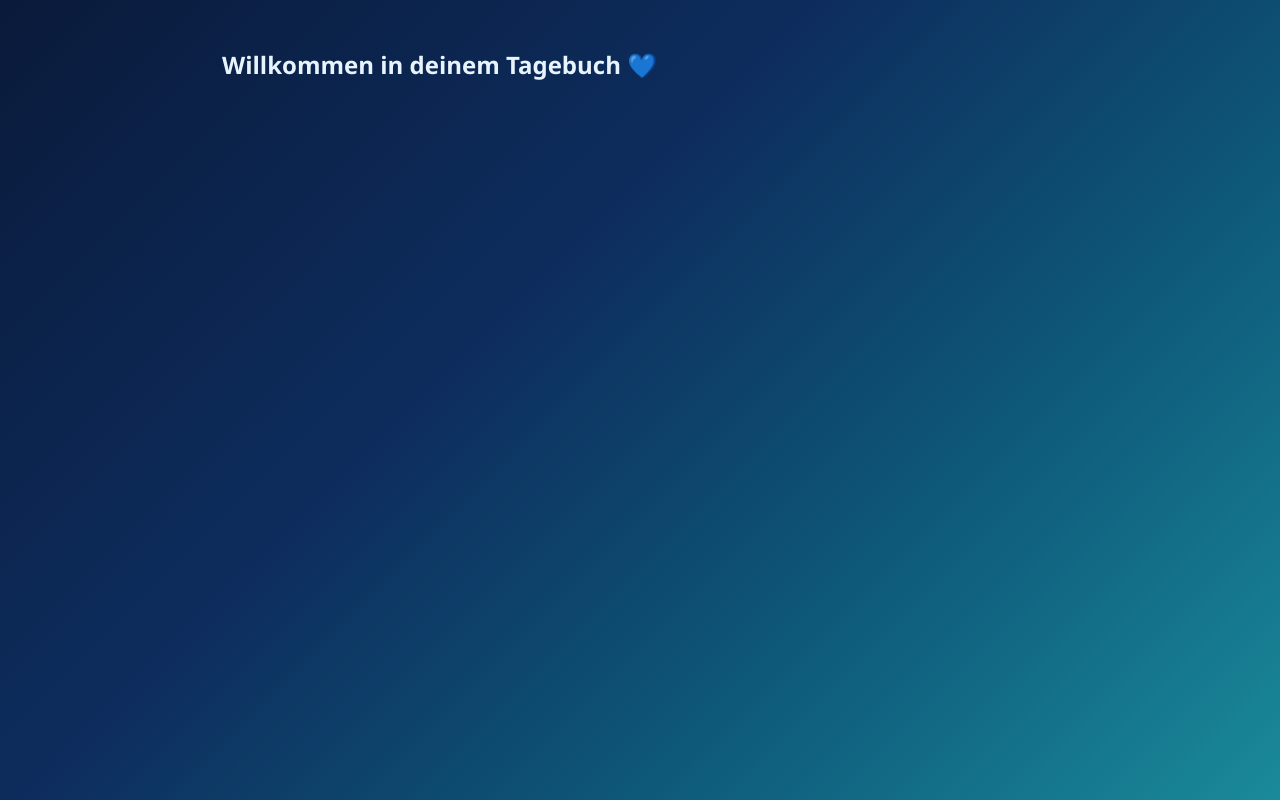
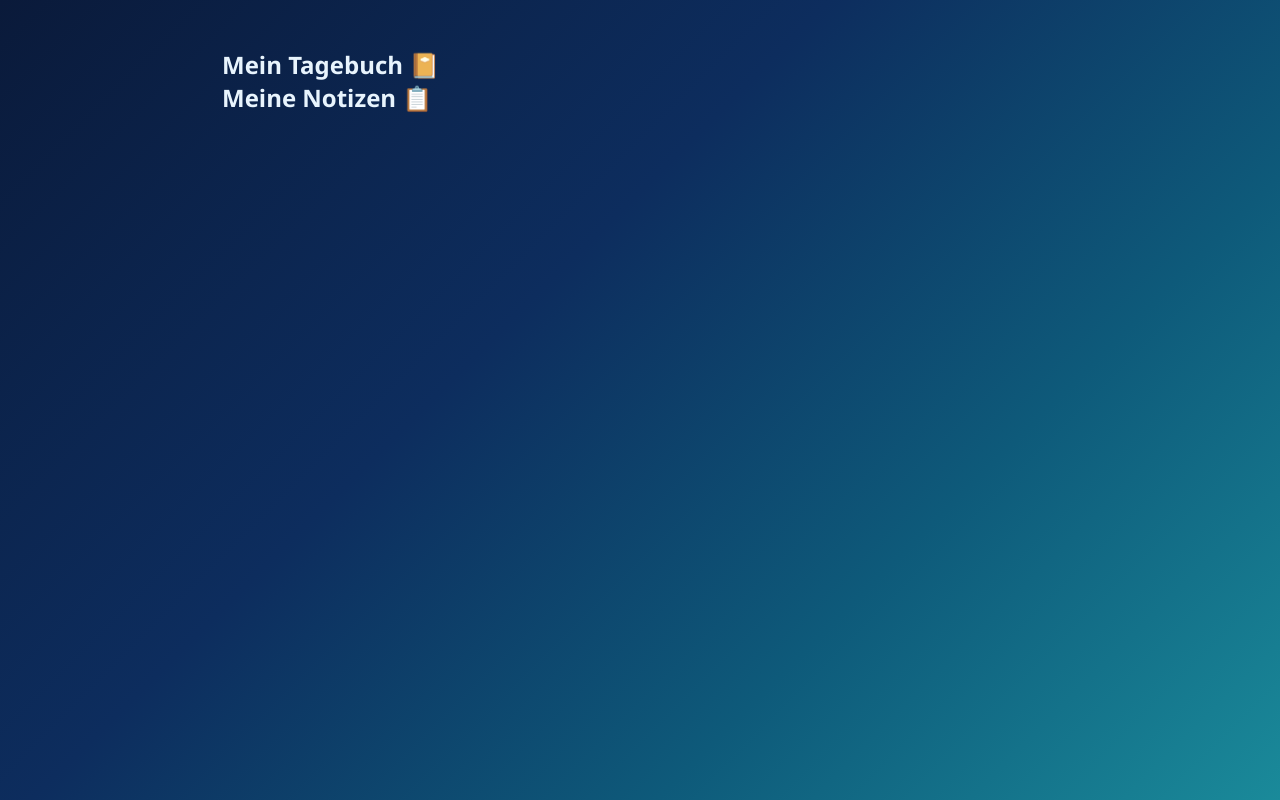
Before and after one commit to aaloui9603/vue_Diary, a Vue app: page / in a window 1280 px wide. Both pictures are taken after a click on the button "Tagebuch öffnen ✨". Built offline with nearby package versions, Linux system fonts and the light colour scheme.

Commit message:
feat: Block 1 - DiaryEditor und DiaryList Komponenten

```diff
--- a/src/App.vue
+++ b/src/App.vue
@@ -1,5 +1,8 @@
 <script setup>
 import { ref } from 'vue'
+import DiaryEditor from './components/DiaryEditor.vue';
+import DiaryList from './components/DiaryList.vue';
+
 const istGestartet = ref(false)
 </script>
 
@@ -12,7 +15,8 @@ const istGestartet = ref(false)
       <button @click="istGestartet = true">Tagebuch öffnen ✨</button>
     </div>
     <div v-else>
-      <h2>Willkommen in deinem Tagebuch 💙</h2>
+      <DiaryEditor  />
+      <DiaryList />
     </div>
   </div>
 
--- /dev/null
+++ b/src/components/DiaryEditor.vue
@@ -0,0 +1,11 @@
+<script setup>
+</script>
+
+<template>
+    <div class="diary-editor">
+        <h2>Mein Tagebuch 📔</h2>
+    </div>
+</template>
+
+<style scoped>
+</style>
--- /dev/null
+++ b/src/components/DiaryList.vue
@@ -0,0 +1,11 @@
+<script setup>
+</script>
+
+<template>
+    <div class="diary-list">
+        <h2>Meine Notizen 📋</h2>
+    </div>
+</template>
+
+<style scoped>
+</style>
```
